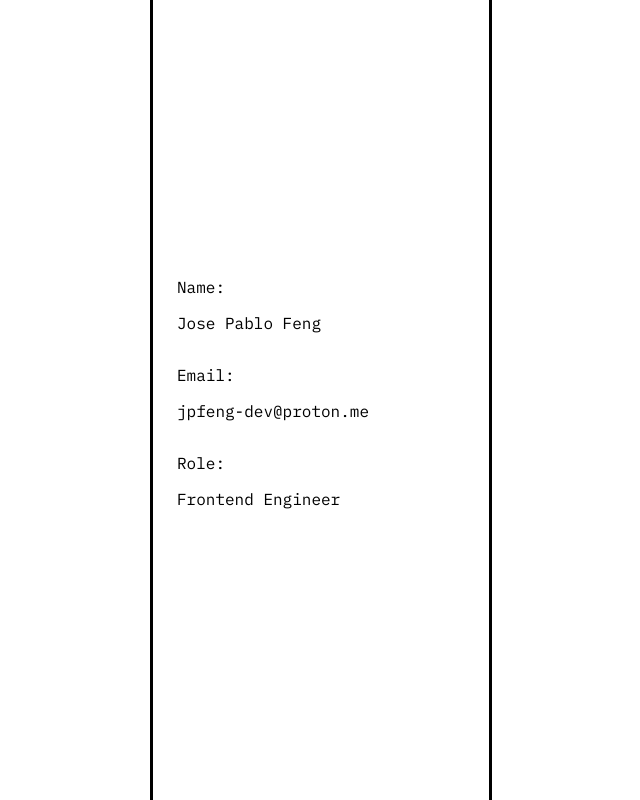
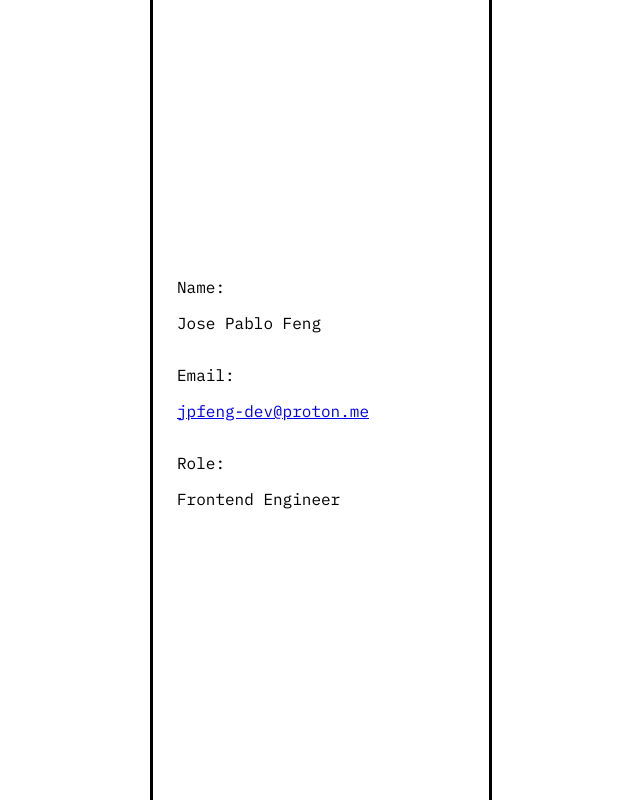
Before and after one commit to JPF3N998/jp-business-card-v1, an Astro site: page / in a window 1280 px wide. Shown: the top 800 px of the page, without its empty margins (319-959 px from the left). Built offline with nearby package versions, Linux system fonts and the light colour scheme; Astro itself is replaced by a stand-in of ours.

Commit message:
Added mailto

```diff
--- a/src/components/Card.astro
+++ b/src/components/Card.astro
@@ -21,7 +21,9 @@
       </div>
       <div>
         <label>Email:</label>
-        <p>jpfeng-dev@proton.me</p>
+        <p>
+          <a href="mailto: jpfeng-dev@proton.me">jpfeng-dev@proton.me</a>
+        </p>
       </div>
 
       <div>
```
